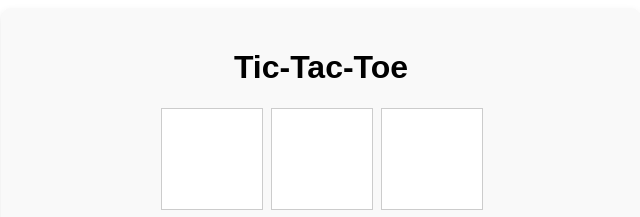
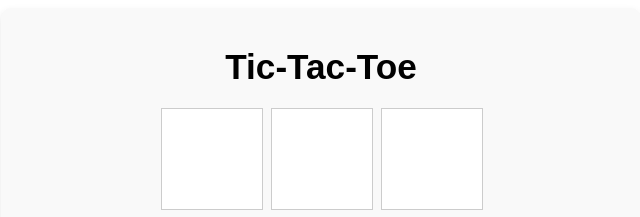
Before and after one commit to abhiduttaa/Make-a-tic-tac-toe-game, a plain HTML site: page index.HTML in a window 1280 px wide. In both pictures the pointer is over the element "Tic-Tac-Toe". Shown: the top 217 px of the page, 319-959 px from the left. Drawn offline with Linux system fonts and the light colour scheme.

Commit message:
add some style

```diff
--- a/styles.CSS
+++ b/styles.CSS
@@ -51,3 +51,9 @@ button:hover {
     font-weight: bold;
     margin-top: 10px;
 }
+h1{
+    transition: 0.5s;
+}
+h1:hover{
+    transform: scale(1.1);
+}
```
